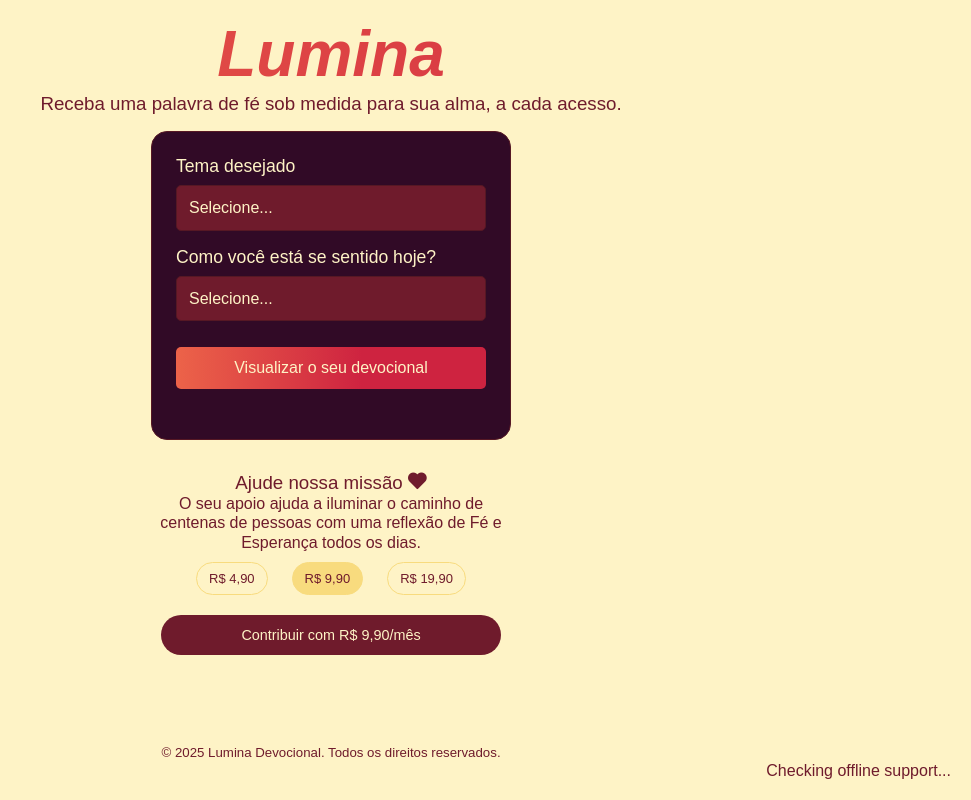
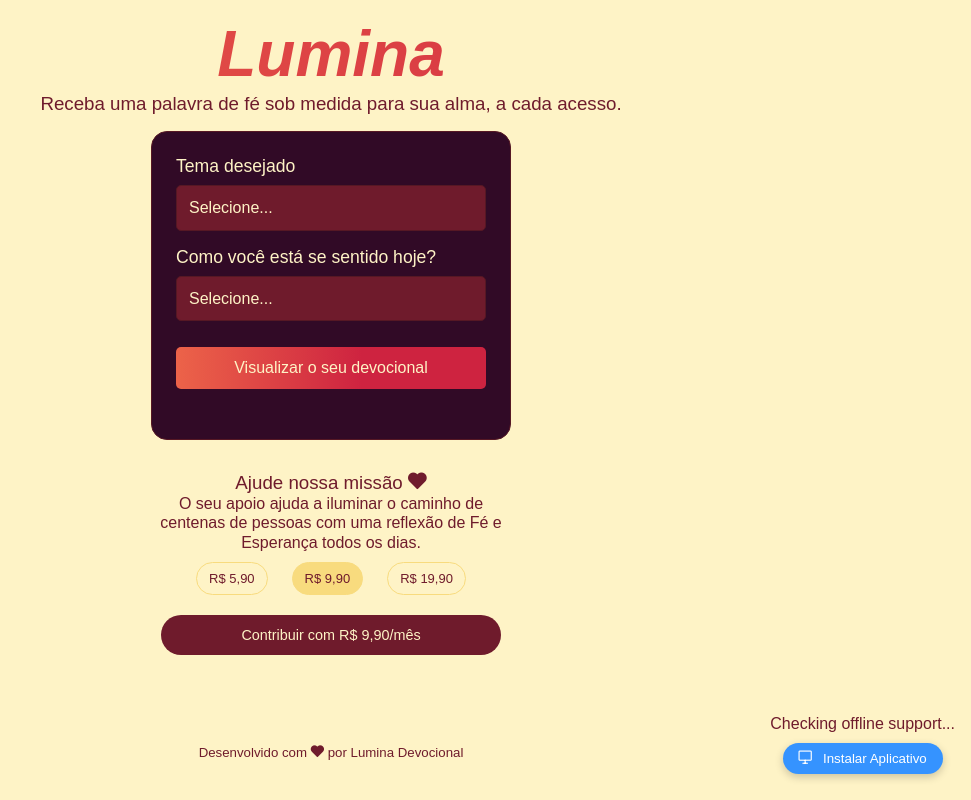
Before and after one commit to andreguigo/devocionais, a Vue app in the folder lumina/: page / in a window 1280 px wide. Shown: the whole page, without its empty margins (309-1280 px from the left). Built offline with nearby package versions, Linux system fonts and the light colour scheme; a web font is replaced by a local one.

Commit message:
ajustes de valores e instalação - hot

```diff
--- a/lumina/dev-dist/sw.js
+++ b/lumina/dev-dist/sw.js
@@ -82,7 +82,7 @@ define(['./workbox-ab4816ec'], (function (workbox) { 'use strict';
     "revision": "3ca0b8505b4bec776b69afdba2768812"
   }, {
     "url": "index.html",
-    "revision": "0.q01u172k1b"
+    "revision": "0.9ul6lk2scjo"
   }], {});
   workbox.cleanupOutdatedCaches();
   workbox.registerRoute(new workbox.NavigationRoute(workbox.createHandlerBoundToURL("index.html"), {
--- a/lumina/src/components/Donate.vue
+++ b/lumina/src/components/Donate.vue
@@ -27,7 +27,7 @@ export default {
     return {
       selectedValue: '9,90',
       predefinedValues: [
-        { value: '4,90', link: `${import.meta.env.VITE_DONATE_LINK_MIN}` },
+        { value: '5,90', link: `${import.meta.env.VITE_DONATE_LINK_MIN}` },
         { value: '9,90', link: `${import.meta.env.VITE_DONATE_LINK_MED}` },
         { value: '19,90', link: `${import.meta.env.VITE_DONATE_LINK_MAX}` },
       ]
--- a/lumina/src/components/InstallButton.vue
+++ b/lumina/src/components/InstallButton.vue
@@ -2,12 +2,16 @@
   <div class="install-container">
     <p v-if="!swActive">Checking offline support...</p>
 
-    <button
+    <!-- <button
 			v-if="swActive && deferredPrompt"
       @click="installApp"
       class="install-button"
+    > -->
+    <button
+      @click="installApp"
+      class="install-button"
     >
-      <span class="pi pi-download"></span> &nbsp; Instalar App
+      <span :class="plataform"></span> &nbsp; Instalar Aplicativo
     </button>
 
     <p v-if="installed">App instalado!</p>
@@ -21,54 +25,59 @@ export default {
       deferredPrompt: null,
       swActive: false,
       installed: false,
+      plataform: ''
     };
   },
   mounted() {
+    // detect platform
+    this.detectPlatform()
 		// PWA is eligible
     window.addEventListener('beforeinstallprompt', (e) => {
-      e.preventDefault(); // prevent automatic banner
-      this.deferredPrompt = e;
-      console.log('PWA eligible for installation!');
+      e.preventDefault() // prevent automatic banner
+      this.deferredPrompt = e
+      console.log('PWA eligible for installation!')
 
       // here you can do analytics or show custom button
-      console.log('Event beforeinstallprompt:', e);
-    });
-
+      console.log('Event beforeinstallprompt:', e)
+    })
     // detects if the app has already been installed
     window.addEventListener('appinstalled', () => {
-      console.log('PWA has been installed!');
-      this.deferredPrompt = null;
-    });
-
+      console.log('PWA has been installed!')
+      this.deferredPrompt = null
+    })
     // if Service Worker is active
     if ('serviceWorker' in navigator) {
       navigator.serviceWorker.ready.then(() => {
-        this.swActive = true;
-        console.log('Active Service Worker. Works offline.');
-      });
+        this.swActive = true
+        console.log('Active Service Worker. Works offline.')
+      })
     }
-
     // beforeinstallprompt event
     window.addEventListener('beforeinstallprompt', (e) => {
-      e.preventDefault();
-      this.deferredPrompt = e;
-      console.log('Detected beforeinstallprompt event');
-    });
-
+      e.preventDefault()
+      this.deferredPrompt = e
+      console.log('Detected beforeinstallprompt event')
+    })
     // app is installed
     window.addEventListener('appinstalled', () => {
-      this.installed = true;
-      this.deferredPrompt = null;
-      console.log('Installed app sucessfully');
-    });
+      this.installed = true
+      this.deferredPrompt = null
+      console.log('Installed app sucessfully')
+    })
   },
   methods: {
     async installApp() {
-      if (!this.deferredPrompt) return;
-      this.deferredPrompt.prompt();
-      const { outcome } = await this.deferredPrompt.userChoice;
-      console.log(`User responded to prompt: ${outcome}`);
-      this.deferredPrompt = null;
+      if (!this.deferredPrompt) return
+      this.deferredPrompt.prompt()
+      const { outcome } = await this.deferredPrompt.userChoice
+      console.log(`User responded to prompt: ${outcome}`)
+      this.deferredPrompt = null
+    },
+    detectPlatform() {
+      const userAgent = navigator.userAgent || navigator.vendor || window.opera
+      if (/android/i.test(userAgent)) { return this.plataform = 'pi pi-android' }
+      else if (/iPad|iPhone|iPod/.test(userAgent) && !window.MSStream) { return this.plataform = 'pi pi-apple' }
+      else { return this.plataform = 'pi pi-desktop' }
     },
   },
 };
@@ -78,19 +87,19 @@ export default {
 @import 'primeicons/primeicons.css';
 .install-container {
   position: fixed;
-  bottom: 20px;
-  right: 20px;
+  bottom: 1rem;
+  right: 1rem;
   text-align: center;
 }
 .install-button {
-  background: #0078ff;
+  background: #3593ff;
   color: white;
   border: none;
-  padding: 10px 18px;
-  border-radius: 8px;
+  padding: 0.5rem 1rem;
+  border-radius: 25px;
   cursor: pointer;
   box-shadow: 0 3px 8px rgba(0, 0, 0, 0.2);
-  font-size: 15px;
+  font-size: 10pt;
 }
 .install-button:hover {
 	transform: scale(1.1);
--- a/lumina/src/layouts/Default.vue
+++ b/lumina/src/layouts/Default.vue
@@ -30,7 +30,7 @@
 
     <!-- footer -->
     <footer class="footer">
-      <h5>&copy; 2025 Lumina Devocional. Todos os direitos reservados.</h5>
+      <h5>Desenvolvido com <i class="pi pi-heart-fill"></i> por Lumina Devocional</h5>
     </footer>
   </div>
 </template>
@@ -73,3 +73,7 @@ export default {
   }
 }
 </script>
+
+<style scoped>
+@import 'primeicons/primeicons.css';
+</style>
```
